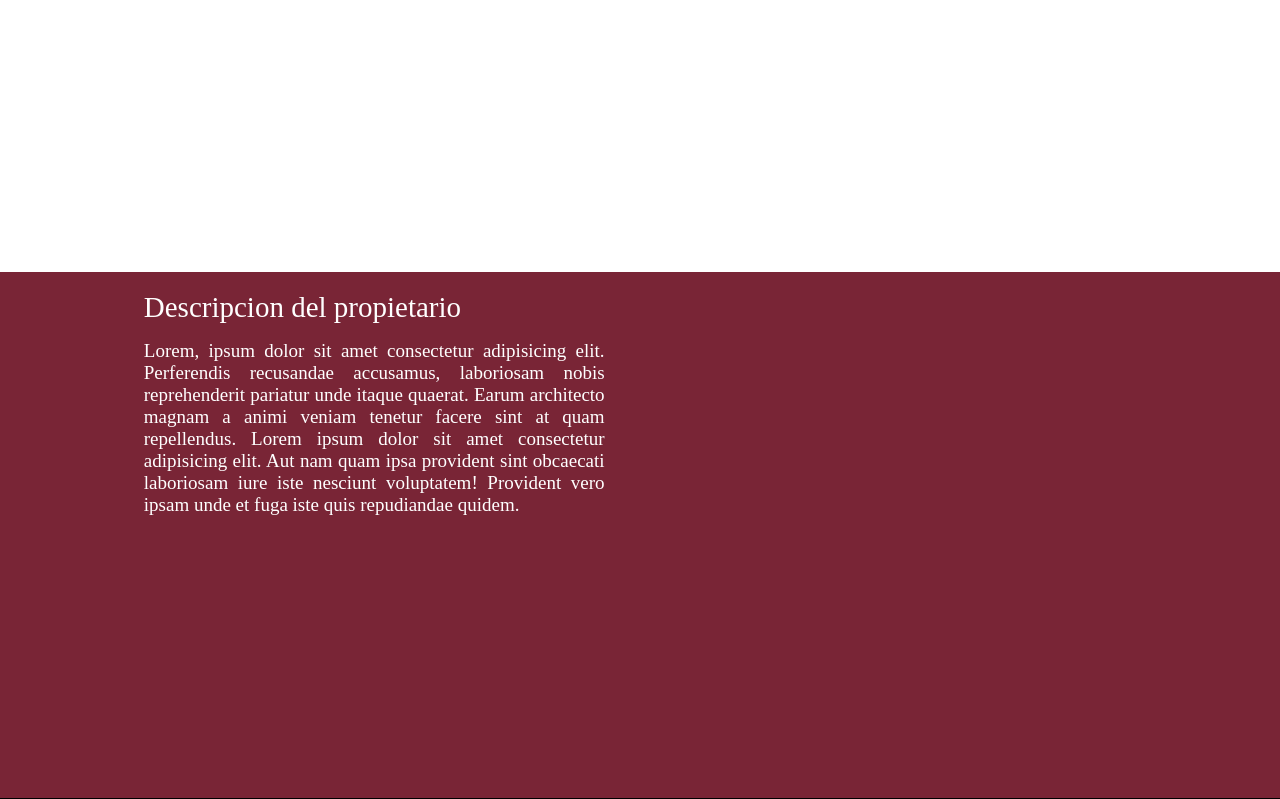
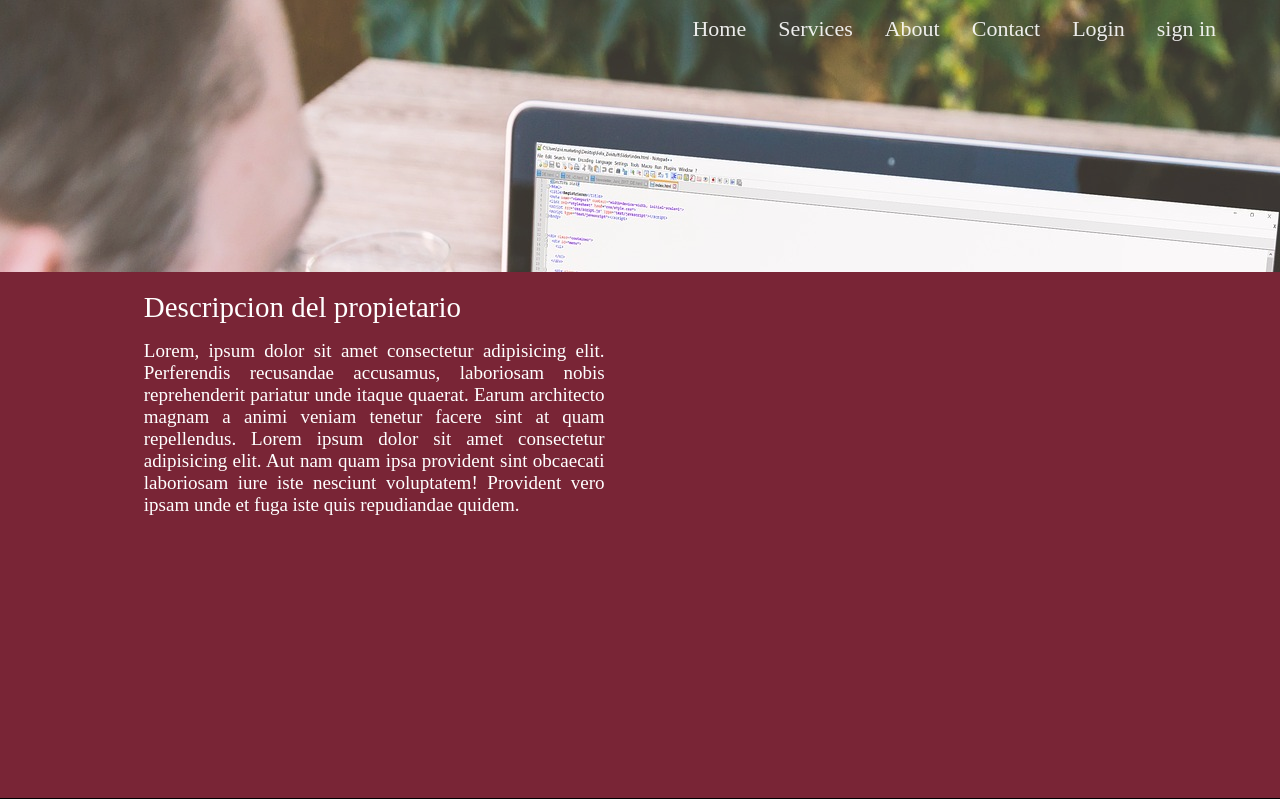
Before and after one commit to Maur025/Proyecto1, a plain HTML site: page index.html in a window 1280 px wide. Shown: the top 799 px of the page. Drawn offline with Linux system fonts and the light colour scheme; the site is published under a folder, as on GitHub Pages, so addresses that start at the root find nothing.

Commit message:
un pequeño arreglo

```diff
--- a/src/styles.css
+++ b/src/styles.css
@@ -13,7 +13,7 @@ body{
     height: 34vh;
     position: relative;
     /*background-color: #6B0E21;*/
-    background-image: url('/imagen/webdesigner-2443766_1920.jpg');
+    background-image: url('imagen/webdesigner-2443766_1920.jpg');
     background-color: none;
     opacity: 0.9;
     z-index: 8;
```
